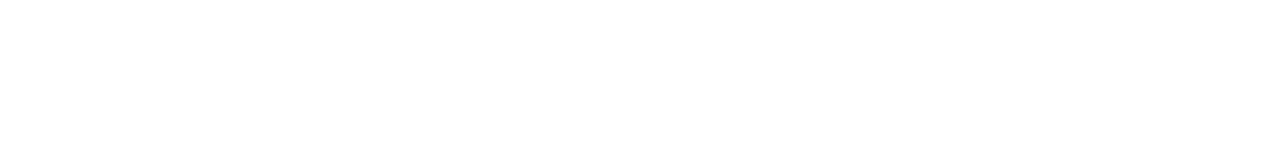
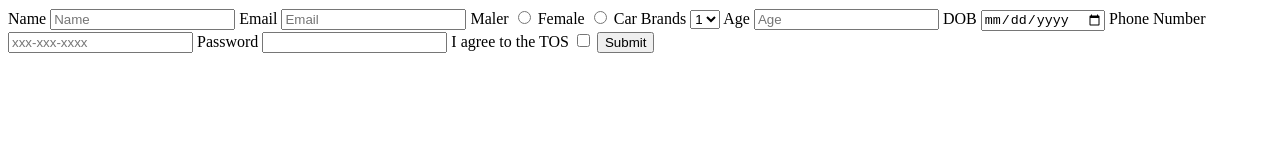
Before and after one commit to acciojob/signup-form-car-DhirajRajguru, a website: page main.html in a window 1280 px wide. Drawn offline with Linux system fonts and the light colour scheme.

Commit message:
created a submission

```diff
--- a/main.html
+++ b/main.html
@@ -7,6 +7,48 @@
 </head>
 
 <body>
+
+	<form method="post">
+
+	<label for="name">Name</label>
+		<input type="text" required id="name" placeholder="Name">
+
+	<label for="email">Email</label>
+		<input type="email" required id="email" placeholder="Email">
+
+	<label for="gender_m">Maler</label>
+		<input type="radio" required id="gender_m" name="gender" >
+
+	<label for="gender_f">Female</label>
+		<input type="radio" required id="gender_f" name="gender" >
+
+	<label for="cars">Car Brands</label>
+
+		<select aria-required name="First_Preference" id="cars">
+            <option >1</option>
+            <option >2</option>
+            <option >3</option>
+        </select>
+
+	<label for="age">Age</label>
+		<input type="number" id="age" placeholder="Age" required>
+
+	<label for="dob">DOB</label>
+		<input type= "date" id="dob" required>
+
+	<label for="tel">Phone Number</label>
+		<input type="tel" id="tel" placeholder="xxx-xxx-xxxx">
+
+<label for=password>Password</label>
+		<input type="password" required id="password">
+
+	<label for="tos">I agree to the TOS</label>
+		<input type="checkbox" required>
+
+		<input type="submit">
+
+
+	</form>
 	<!-- the entire body must be written by student -->
     <script type="text/javascript" src="./script.js">
 </script>
```
